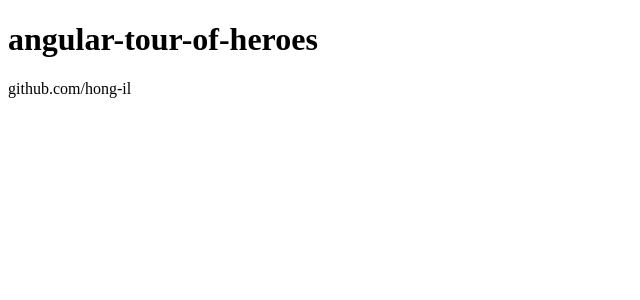
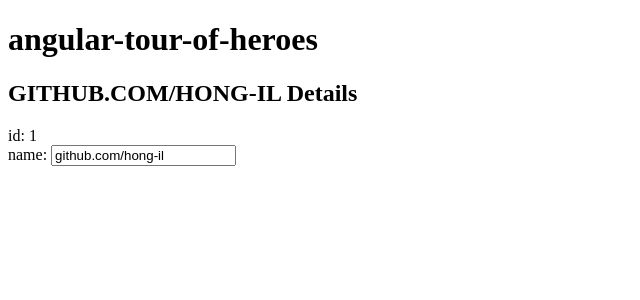
Before and after one commit to hong-il/node-angular-typescript-crud, an Angular app: page / in a window 1280 px wide. Shown: the top 300 px of the page, without its empty margins (0-640 px from the left). Built offline with nearby package versions, Linux system fonts and the light colour scheme.

Commit message:
Create domain - hero

```diff
--- a/src/app/app.module.ts
+++ b/src/app/app.module.ts
@@ -1,9 +1,11 @@
 import { BrowserModule } from '@angular/platform-browser';
 import { NgModule } from '@angular/core';
+import { FormsModule } from '@angular/forms';
 
 import { AppRoutingModule } from './app-routing.module';
 import { AppComponent } from './app.component';
 import { HeroesComponent } from './heroes/heroes.component';
+import { from } from 'rxjs';
 
 @NgModule({
   declarations: [
@@ -12,7 +14,8 @@
   ],
   imports: [
     BrowserModule,
-    AppRoutingModule
+    AppRoutingModule,
+    FormsModule
   ],
   providers: [],
   bootstrap: [AppComponent]
--- /dev/null
+++ b/src/app/hero.ts
@@ -0,0 +1,4 @@
+export class Hero {
+    id: number;
+    name: string;
+}
--- a/src/app/heroes/heroes.component.html
+++ b/src/app/heroes/heroes.component.html
@@ -1 +1,7 @@
-{{hero}}
+<h2>{{hero.name | uppercase}} Details</h2>
+<div><span>id: </span>{{hero.id}}</div>
+<div>
+  <label>name:
+    <input [(ngModel)]='hero.name' placeholder="name"/>
+  </label>
+</div>
--- a/src/app/heroes/heroes.component.ts
+++ b/src/app/heroes/heroes.component.ts
@@ -1,4 +1,5 @@
 import { Component, OnInit } from '@angular/core';
+import { Hero } from '../hero';
 
 @Component({
   selector: 'app-heroes',
@@ -7,7 +8,10 @@
 })
 export class HeroesComponent implements OnInit {
 
-  hero = 'github.com/hong-il';
+  hero: Hero = {
+    id: 1,
+    name: 'github.com/hong-il'
+  }
 
   constructor() { }
 
```
